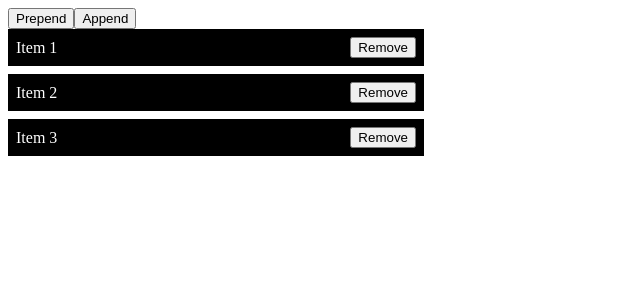
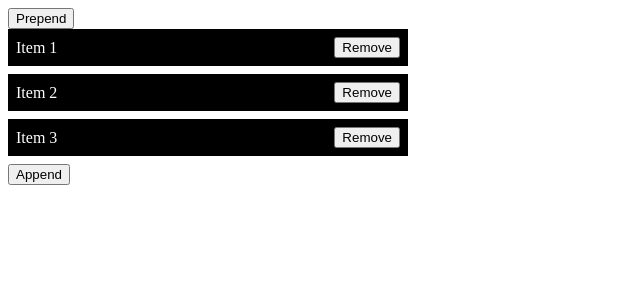
Before and after one commit to bdeak4/react-animated-list, a React (Create React App) app: page / in a window 1280 px wide. Shown: the top 300 px of the page, without its empty margins (0-640 px from the left). Built offline with nearby package versions, Linux system fonts and the light colour scheme.

Commit message:
make it work

```diff
--- /dev/null
+++ b/src/components/AnimatedList/AnimatedList.module.css
@@ -0,0 +1,25 @@
+@keyframes animateIn {
+  0% {
+    opacity: 0;
+    transform: translateY(25%);
+  }
+  100% {
+    opacity: 1;
+    transform: translateY(0);
+  }
+}
+
+@keyframes animateOut {
+  0% {
+    opacity: 1;
+    transform: translateY(0);
+  }
+  100% {
+    opacity: 0;
+    transform: translateY(-25%);
+  }
+}
+
+.item {
+  animation: animateIn 0.25s ease-out;
+}
--- /dev/null
+++ b/src/components/AnimatedList/AnimatedList.tsx
@@ -0,0 +1,38 @@
+import { ReactElement, ReactNode, useEffect, useState } from "react";
+import Fade from "../Fade/Fade";
+import classes from "./AnimatedList.module.css";
+
+interface Props {
+  list: ReactElement[];
+}
+
+const AnimatedList = ({ list }: Props) => {
+  // const [animatedList, setAnimatedList] = useState(
+  //   list.map((node) => ({ node, unmounting: false, unmounted: false }))
+  // );
+
+  // useEffect(() => {
+  //   const removedKeys = animatedList
+  //     .map((item) => item.node.key)
+  //     .filter((key) => !list.map((item) => item.key).includes(key));
+  //   setAnimatedList((prev) =>
+  //     prev.map((item) =>
+  //       removedKeys.includes(item.node.key)
+  //         ? { ...item, unmounting: true }
+  //         : item
+  //     )
+  //   );
+  // }, [list]);
+
+  return (
+    <div>
+      {list.map((item) => (
+        <Fade show={!item.props.item.hidden} key={item.key}>
+          {item}
+        </Fade>
+      ))}
+    </div>
+  );
+};
+
+export default AnimatedList;
--- /dev/null
+++ b/src/components/AnimatedList/index.ts
@@ -0,0 +1,3 @@
+import AnimatedList from "./AnimatedList";
+
+export default AnimatedList;
--- /dev/null
+++ b/src/components/Fade/Fade.css
@@ -0,0 +1,25 @@
+* {
+  box-sizing: border-box;
+}
+
+@keyframes fadeIn {
+  0% {
+    opacity: 0;
+    max-height: 0;
+  }
+  100% {
+    opacity: 1;
+    max-height: 48px;
+  }
+}
+
+@keyframes fadeOut {
+  0% {
+    opacity: 1;
+    max-height: 48px;
+  }
+  100% {
+    opacity: 0;
+    max-height: 0;
+  }
+}
--- /dev/null
+++ b/src/components/Fade/Fade.tsx
@@ -0,0 +1,40 @@
+import { ReactNode, useEffect, useLayoutEffect, useState } from "react";
+import { flushSync } from "react-dom";
+import "./Fade.css";
+
+interface Props {
+  show: boolean;
+  children: ReactNode;
+}
+
+const Fade = ({ show, children }: Props) => {
+  const [render, setRender] = useState(show);
+
+  useEffect(() => {
+    if (show) {
+      setRender(true);
+    }
+  }, [show]);
+
+  const onAnimationEnd = () => {
+    if (!show) {
+      flushSync(() => {
+        setRender(false);
+      });
+    }
+  };
+
+  return render ? (
+    <div
+      style={{
+        animation: `${show ? "fadeIn" : "fadeOut"} 0.5s ease-out`,
+        overflow: "hidden",
+      }}
+      onAnimationEnd={onAnimationEnd}
+    >
+      {children}
+    </div>
+  ) : null;
+};
+
+export default Fade;
--- a/src/components/List/List.tsx
+++ b/src/components/List/List.tsx
@@ -1,23 +1,29 @@
 import { useState } from "react";
+import AnimatedList from "../AnimatedList";
+import Fade from "../Fade/Fade";
 import Item from "../Item";
 
 const initialItemsState = [
   {
     id: 1,
     text: "Item 1",
+    hidden: false,
   },
   {
     id: 2,
     text: "Item 2",
+    hidden: false,
   },
   {
     id: 3,
     text: "Item 3",
+    hidden: false,
   },
 ];
 
 const List = () => {
   const [items, setItems] = useState(initialItemsState);
+  const [show, setShow] = useState(true);
 
   return (
     <div>
@@ -27,6 +33,7 @@ const List = () => {
             {
               id: Math.min(...prev.map((i) => i.id)) - 1,
               text: "Prepended item",
+              hidden: false,
             },
             ...prev,
           ])
@@ -34,6 +41,24 @@ const List = () => {
       >
         Prepend
       </button>
+
+      <AnimatedList
+        list={items.map((item) => (
+          <Item
+            item={item}
+            key={item.id}
+            handleRemove={(id) =>
+              // setItems((prev) => prev.filter((item) => item.id !== id))
+              setItems((prev) =>
+                prev.map((item) =>
+                  item.id === id ? { ...item, hidden: true } : item
+                )
+              )
+            }
+          />
+        ))}
+      />
+
       <button
         onClick={() =>
           setItems((prev) => [
@@ -41,22 +66,13 @@ const List = () => {
             {
               id: Math.max(...prev.map((i) => i.id)) + 1,
               text: "Appended item",
+              hidden: false,
             },
           ])
         }
       >
         Append
       </button>
-
-      {items.map((item) => (
-        <Item
-          item={item}
-          key={item.id}
-          handleRemove={(id) =>
-            setItems((prev) => prev.filter((item) => item.id !== id))
-          }
-        />
-      ))}
     </div>
   );
 };
```
